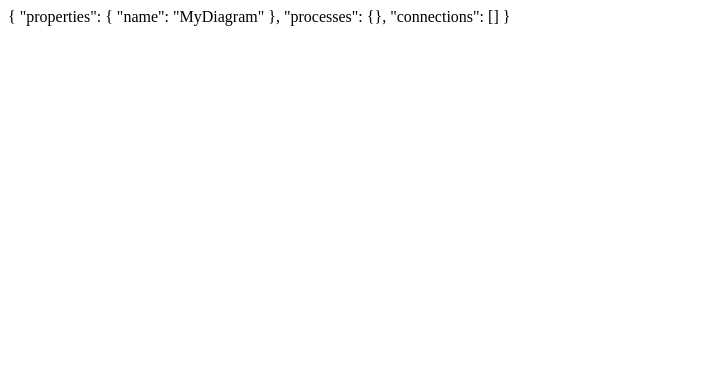
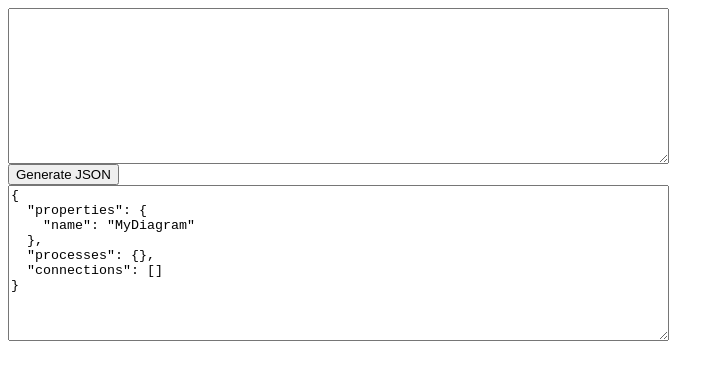
Before and after one commit to jpaulm/parsefbp, a website: page html/index.html in a window 1280 px wide. Both pictures are taken after a click on the button "Generate JSON". Shown: the whole page, without its empty margins (0-724 px from the left). Drawn offline with Linux system fonts and the light colour scheme; files whose address does not match are found by name.

Commit message:
catch errors

```diff
--- a/html/index.html
+++ b/html/index.html
@@ -4,10 +4,16 @@
 		<script type="text/javascript" src="parsefbp.js"></script>
 		<script>
 
-function func(){
+			function func() {
 				var t = document.getElementById("searchTxt").value;
+
+				try {
 					var res = parsefbp(t);
-document.writeln(JSON.stringify(res, null, 2));
+					document.getElementById("resultTxt").innerHTML = JSON.stringify(res, null, 2);
+				} catch (e) {
+					document.getElementById("resultTxt").innerHTML = e;
+
+				}
 			}
 		</script>
 
@@ -19,6 +25,9 @@ document.writeln(JSON.stringify(res, null, 2));
 		</textarea>
 		<br/>
 		<input type="button" onclick="func()" value="Generate JSON">
+		<br/>
+		<textarea name="result" id="resultTxt" rows="10" cols="80">
+		</textarea>
 
 	</body>
 </html>
```
Lines whose indentation alone changed are shown as unchanged.
